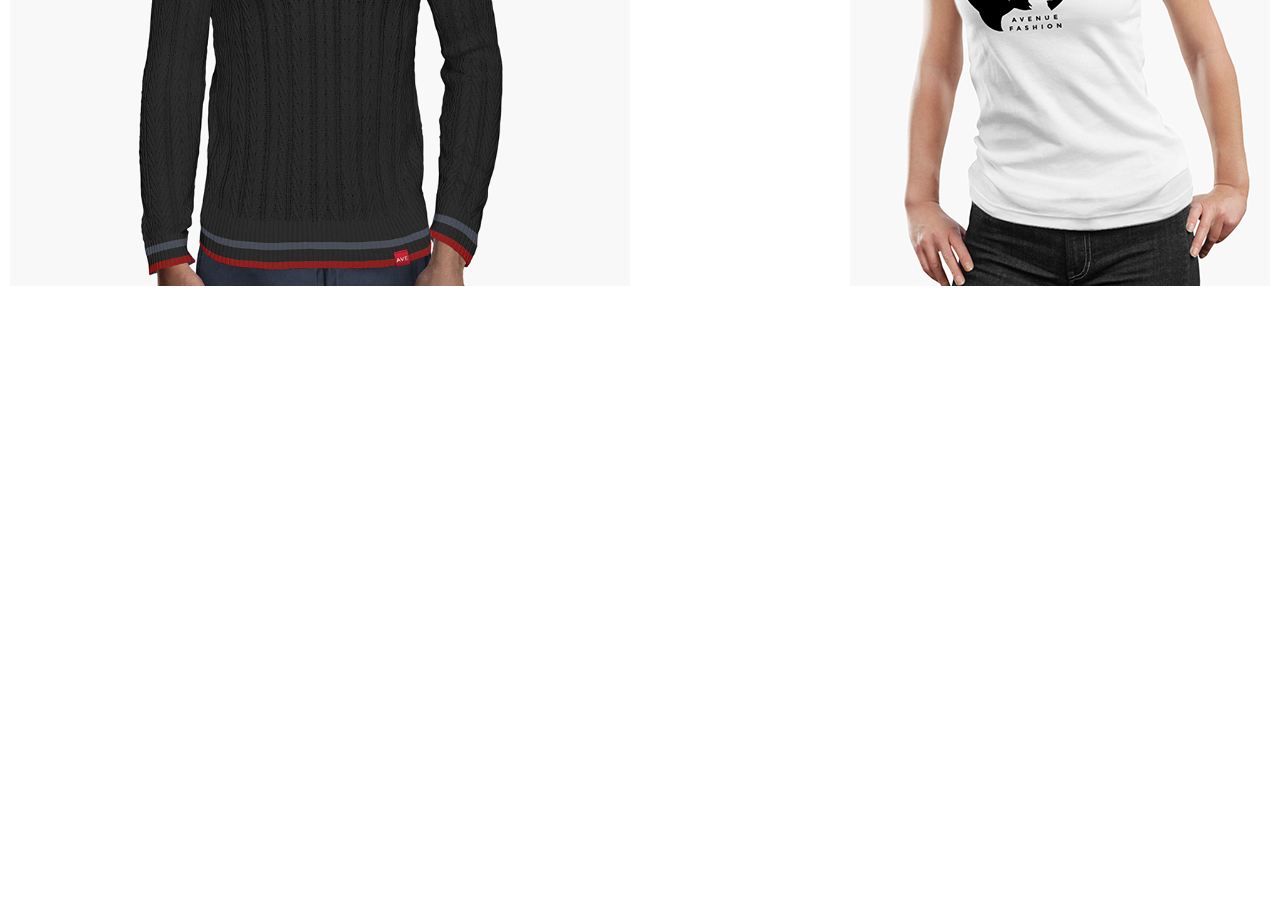
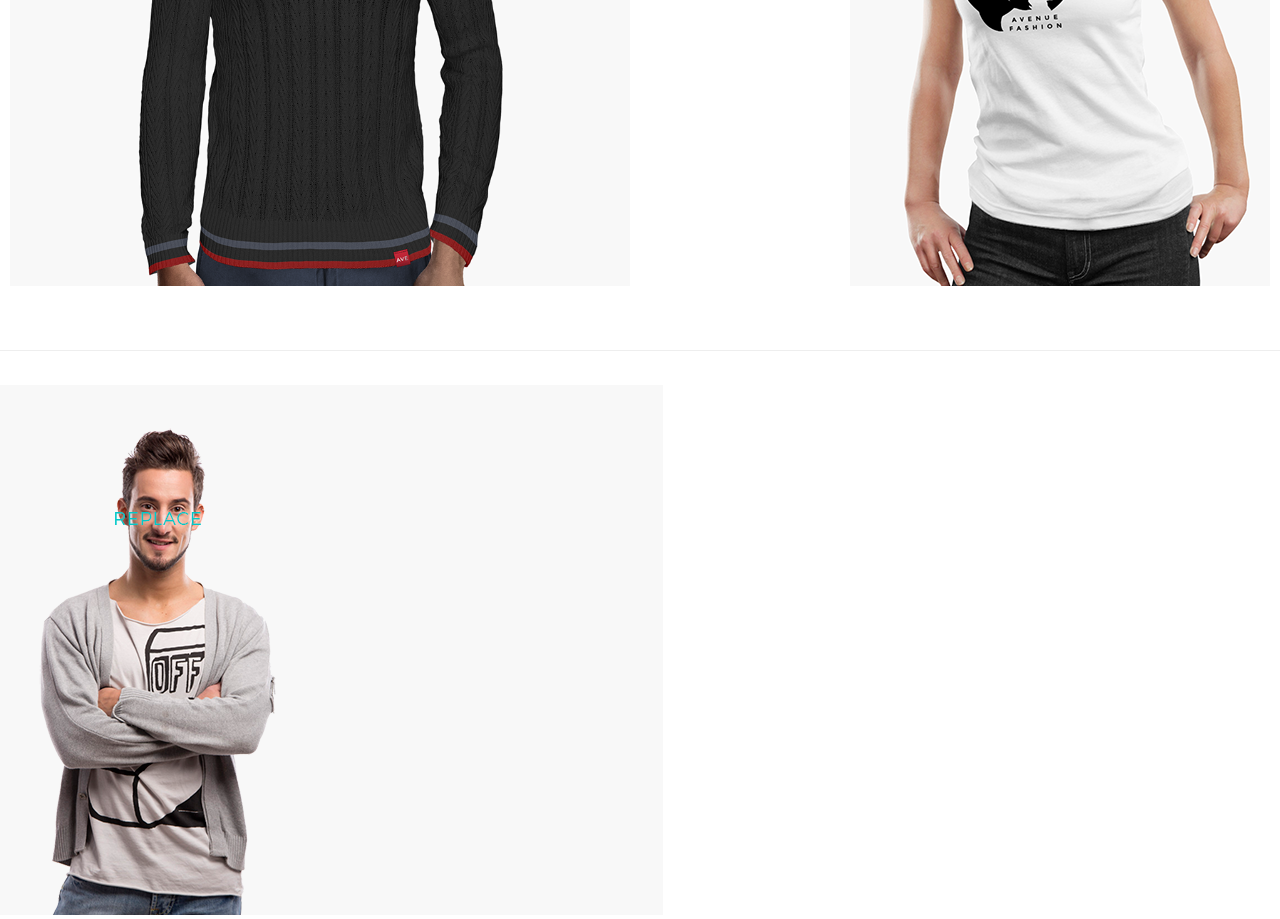
Before and after one commit to fqrmix/htmlcss, a plain HTML site: page docs/index.html in a window 1280 px wide. Shown: the part 1894-2813 px from the top of the page. Before the commit the page ends 2194 px from the top, so only its background shows below. Drawn offline with Linux system fonts and the light colour scheme.

Commit message:
add lookbook images and minor issues

```diff
--- a/docs/index.html
+++ b/docs/index.html
@@ -100,6 +100,23 @@
             </aside>
 
         </div>
+
+        <img src="img/border.png" alt="Border" class="border">
     </div>
+
+    <section class="lookbook">
+
+        <div class="lookbook-card">
+            <div class="lookbook-card-photo">
+                <img src="img/man-lookbook.png" alt="man-lookbook">
+            </div>
+            <div class="lookbook-card-text">
+                <div class="lookbook-view-button">
+
+                </div>
+            </div>
+        </div>
+
+    </section>
 </body>
 </html>
--- a/docs/style.css
+++ b/docs/style.css
@@ -25,7 +25,6 @@ img {
     display: flex;
     justify-content: space-between;
     align-items: center;
-
 }
 
 .top-bar-links {
@@ -164,3 +163,7 @@ img {
 .preview-small {
     margin: 10px;
 }
+
+.lookbook {
+    width: 100%;
+}
```
Also changed, not shown: docs/img/man-lookbook.png (added), docs/img/unknown-lookbook.png (added), docs/img/woman-lookbook.png (added).
